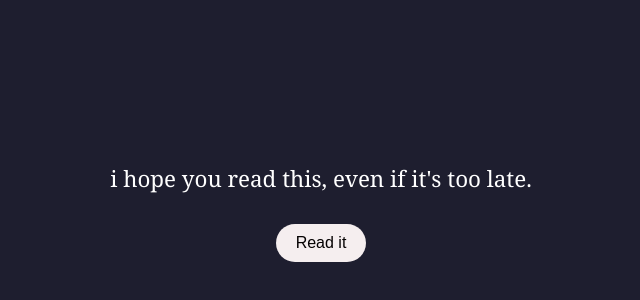
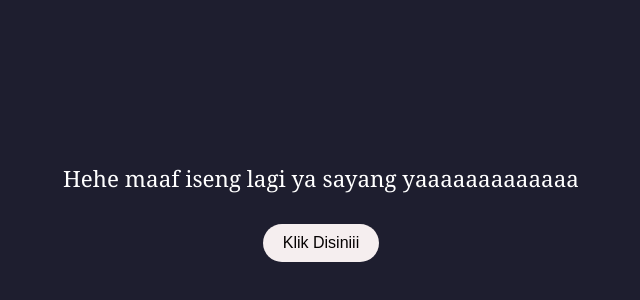
Before and after one commit to LintangAprillya/SuratPulang, a plain HTML site: page index.html in a window 1280 px wide. Shown: the part 188-488 px from the top of the page, without its empty margins (319-959 px from the left). Drawn offline with Linux system fonts and the light colour scheme.

Commit message:
first commit: add letter project files

```diff
--- a/index.html
+++ b/index.html
@@ -8,9 +8,9 @@
   </head>
   <body>
     <div class="intro" id="introText">
-      i hope you read this, even if it's too late.
+      Hehe maaf iseng lagi ya sayang yaaaaaaaaaaaaa
     </div>
-    <button class="btn" onclick="showLetter()">Read it</button>
+    <button class="btn" onclick="showLetter()">Klik Disiniii</button>
 
     <div class="letter" id="letterBox">
       <p id="typedText"></p>
--- a/script.js
+++ b/script.js
@@ -1,4 +1,4 @@
-const message = `I don’t even know if you’ll ever read this.\nBut if you do… I just want you to know, I still think about you sometimes.\n\nWe both tried. We both cared. But the universe just never gave us enough space to become “us.”\n\nI just wonder… if we had met at a different point in life, would the ending have been different?\n\nAnyway, I hope you're doing okay, even though we’re not in each other’s lives anymore.`;
+const message = `I don’t even know if you’ll ever read this.\nBut if you do… I just want you to know, semangat magang + ngerjain Tugas Akhirnya sayangggg\n\nMari kita mulai jalan - jalan dan jajan - jajan minggu depan lagii\n\nI just wonder… aku ngapain coba bikin kaya gini..\n\nAnyway, I hope you're doing okay, di mam pecelnyaaaa.`;
 
 function showLetter() {
   document.getElementById("introText").style.opacity = 0;
```
